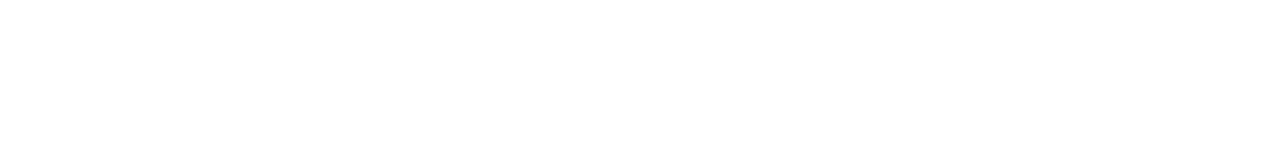
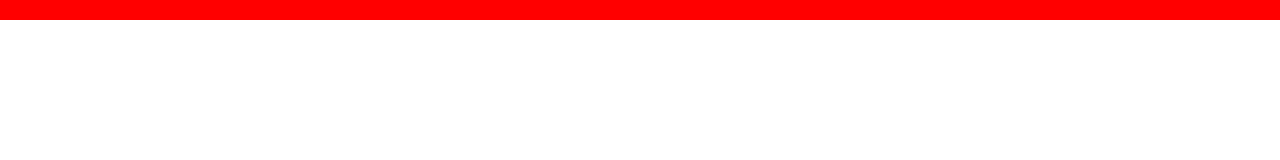
Before and after one commit to yykdev/html_css_second_step, a plain HTML site: page index.html in a window 1280 px wide. Drawn offline with Linux system fonts and the light colour scheme.

Commit message:
수업 내용 정리

```diff
--- a/css/main.css
+++ b/css/main.css
@@ -1,3 +1,9 @@
+body {
+    margin: 0;
+    padding: 0;
+}
+
 div {
     background-color: red;
+    height: 20px;
 }
```
